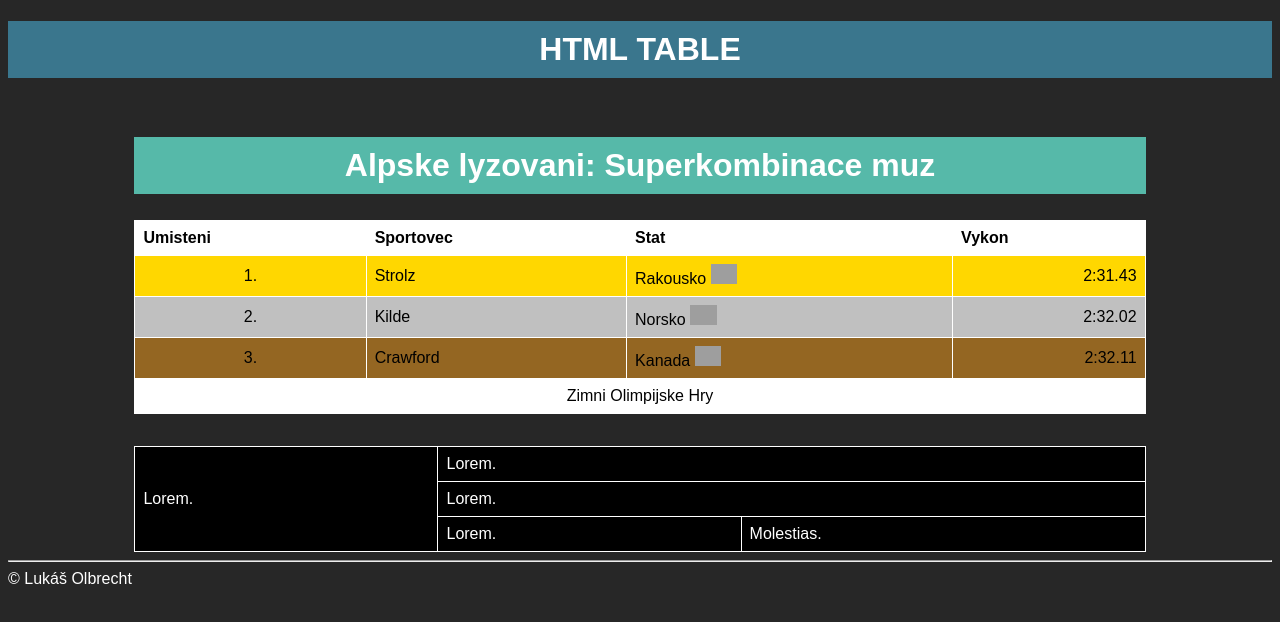
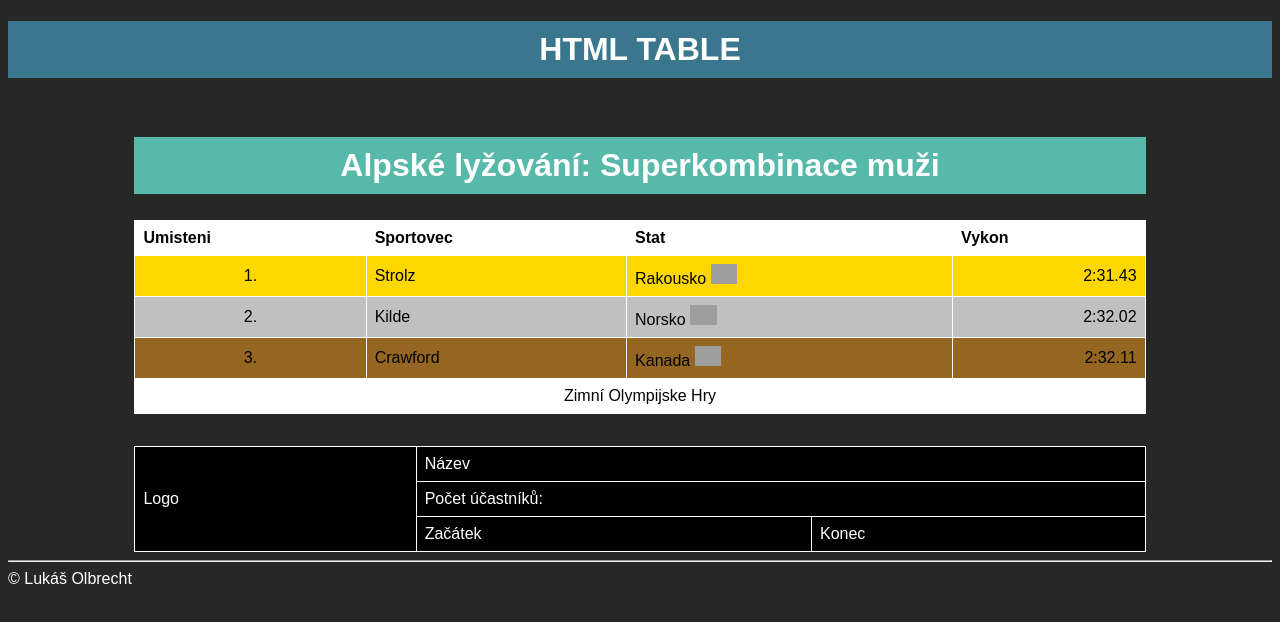
Before and after one commit to lucky295nest/tabulkaolimpijskehry, a plain HTML site: page index.html in a window 1280 px wide. Drawn offline with Linux system fonts and the light colour scheme; grey boxes are pictures that could not be loaded.

Commit message:
Update index.html

```diff
--- a/index.html
+++ b/index.html
@@ -15,7 +15,7 @@
     </header>
     <main>
         <table>
-            <caption><h2>Alpske lyzovani: Superkombinace muz</h2></caption>
+            <caption><h2>Alpské lyžování: Superkombinace muži</h2></caption>
             <thead>
                 <tr>
                     <th>Umisteni</th>
@@ -46,22 +46,22 @@
             </tbody>
             <tfoot>
                 <tr>
-                    <td colspan="4" class="center">Zimni Olimpijske Hry</td>
+                    <td colspan="4" class="center">Zimní Olympijske Hry</td>
                 </tr>
             </tfoot>
         </table>
 
         <table style="background-color: black; color:white">
             <tr>
-                <td rowspan="3">Lorem.</td>
-                <td colspan="2">Lorem.</td>
+                <td rowspan="3">Logo</td>
+                <td colspan="2">Název</td>
             </tr>
             <tr>
-                <td colspan="2">Lorem.</td>
+                <td colspan="2">Počet účastníků:</td>
             </tr>
             <tr>
-                <td>Lorem.</td>
-                <td>Molestias.</td>
+                <td>Začátek</td>
+                <td>Konec</td>
             </tr>
         </table>
     </main>
```
